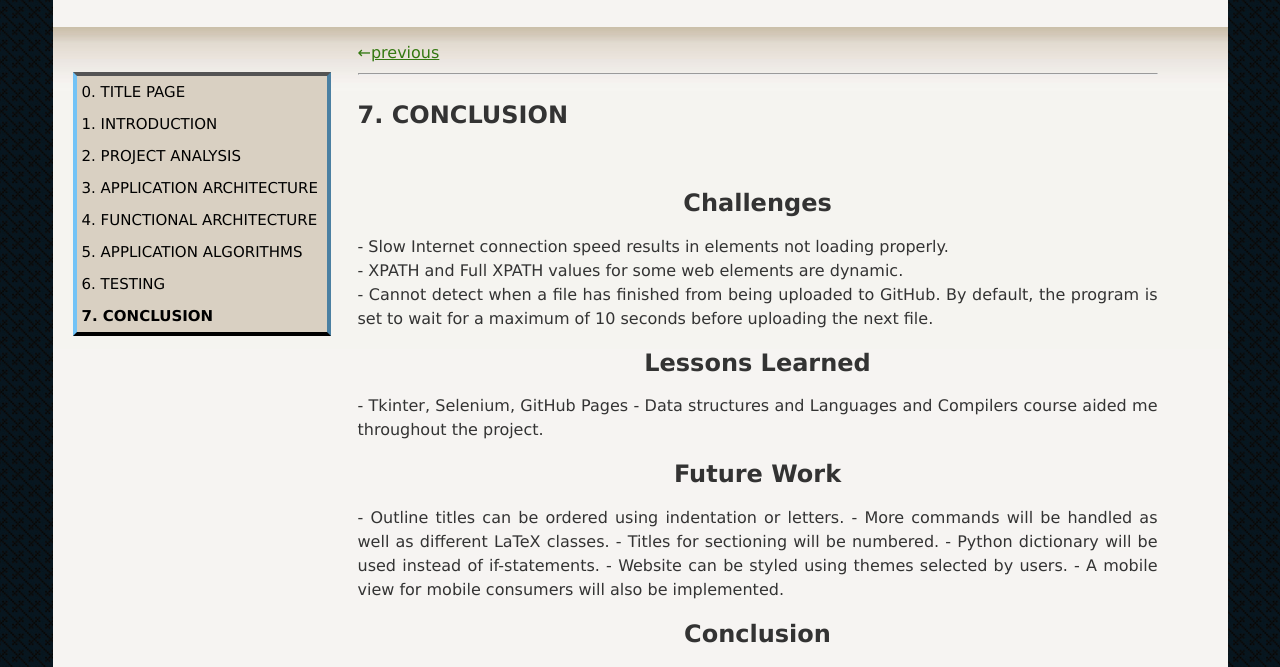
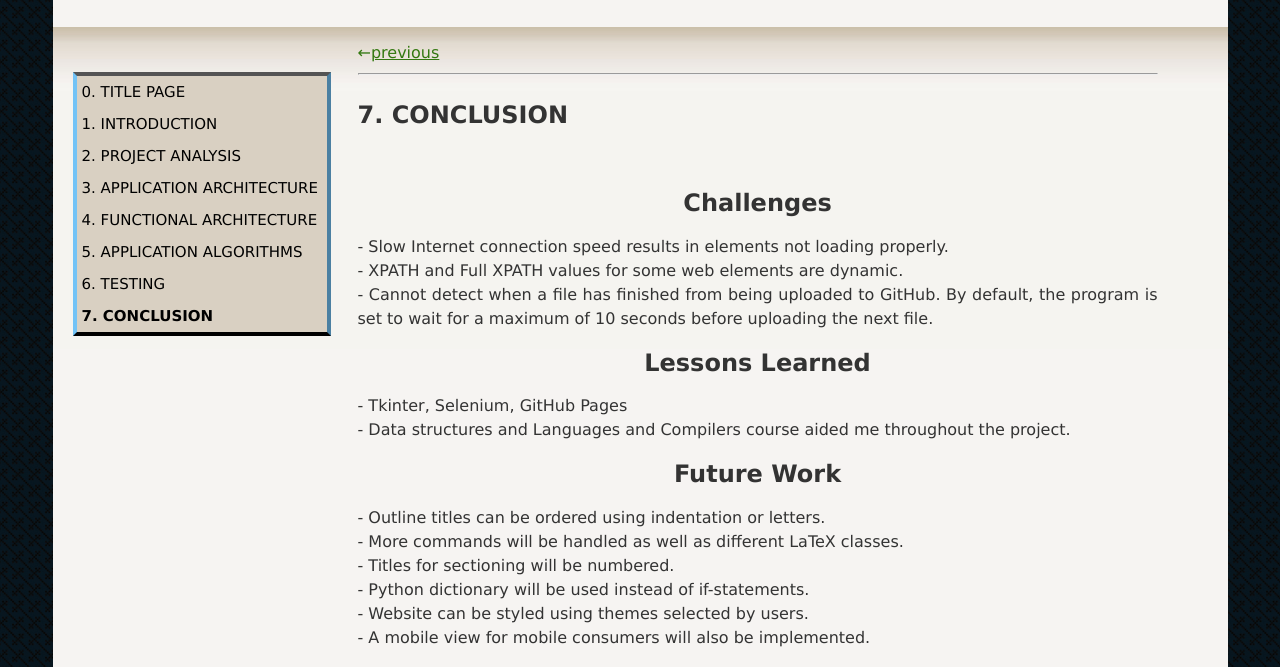
Before and after one commit to N-ADA/mylatex, a plain HTML site: page 7. CONCLUSION.html in a window 1280 px wide. Shown: the part 121-788 px from the top of the page. Drawn offline with nearby package versions, Linux system fonts and the light colour scheme.

Commit message:
Update 7. CONCLUSION.html

```diff
--- a/7. CONCLUSION.html
+++ b/7. CONCLUSION.html
@@ -41,17 +41,17 @@
 - XPATH and Full XPATH values for some web elements are dynamic.<br>
 - Cannot detect when a file has finished from being uploaded to GitHub. By default, the program is set to wait for a maximum of 10 seconds before uploading the next file.
 <center><h2>Lessons Learned</h2></center>
-- Tkinter, Selenium, GitHub Pages
+- Tkinter, Selenium, GitHub Pages<br>
 - Data structures and Languages and Compilers course aided me throughout the project.
 <center><h2>Future Work</h2></center>
-- Outline titles can be ordered using indentation or letters.
-- More commands will be handled as well as different LaTeX classes.
-- Titles for sectioning will be numbered.
-- Python dictionary will be used instead of if-statements.
-- Website can be styled using themes selected by users.
+- Outline titles can be ordered using indentation or letters.<br>
+- More commands will be handled as well as different LaTeX classes.<br>
+- Titles for sectioning will be numbered.<br>
+- Python dictionary will be used instead of if-statements.<br>
+- Website can be styled using themes selected by users.<br>
 - A mobile view for mobile consumers will also be implemented.
 <center><h2>Conclusion</h2></center>
-- The application is a minimum viable product that is yet to become a full-fledged system capable of publishing different formats of scientific documentation.
+- The application is a minimum viable product that is yet to become a full-fledged system capable of publishing different formats of scientific documentation.<br>
 - Using its current features, authors can produce good quality books and articles.</b><br><br><br><br><br><br><br><br><br><br><br>
 </div><div id="footer">
     <br>
```
